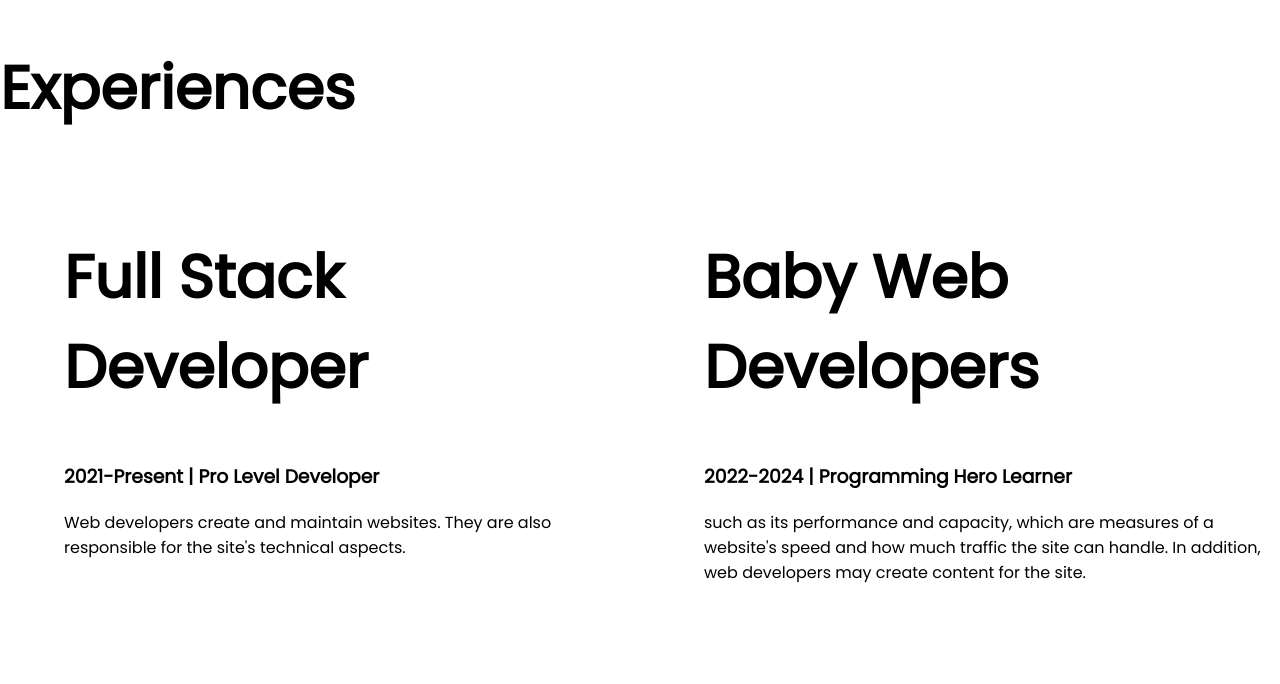
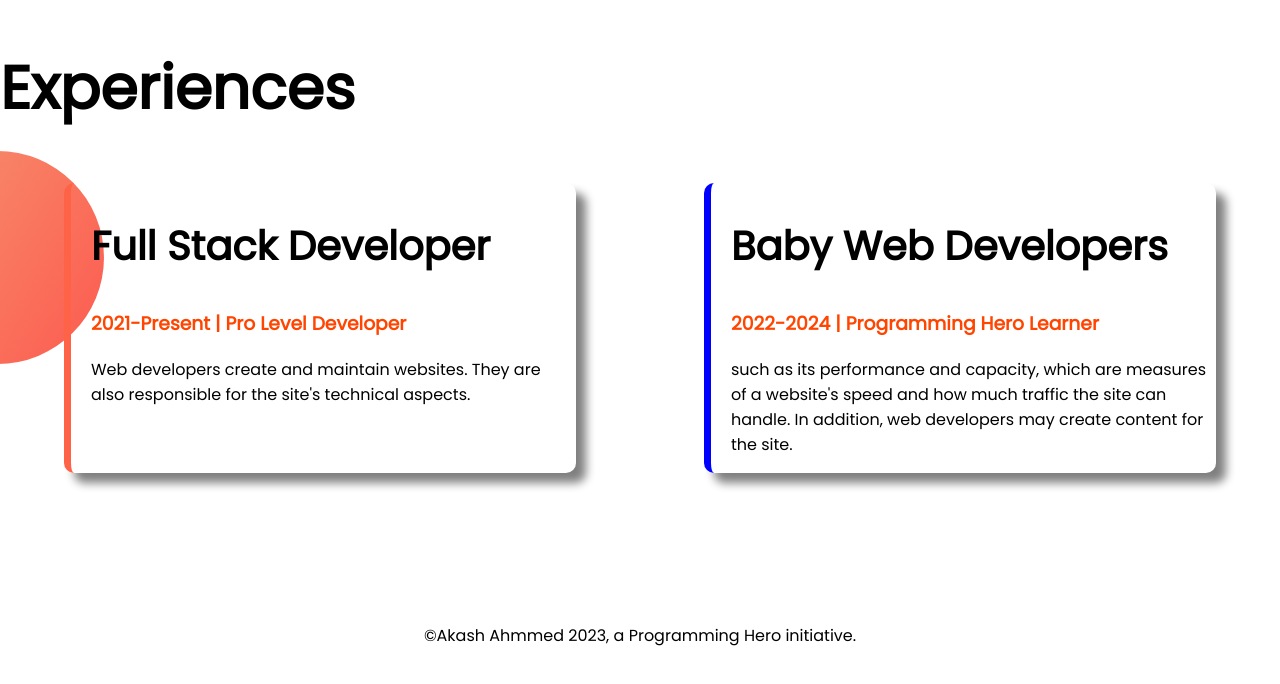
Before and after one commit to akashahmmed303/developer-portfolio, a plain HTML site: page index.html in a window 1280 px wide. Shown: the part 1437-2121 px from the top of the page. Drawn offline with Linux system fonts and the light colour scheme.

Commit message:
style border and added footer

```diff
--- a/index.html
+++ b/index.html
@@ -18,7 +18,7 @@
             <h1>Welcome to</h1>
             <h1><span class="orangered-color">Akash Ahmmed</span> Wolrd</h1>
             <h3>Movie Lover, Telecommunications Engineer, Photographer</h3>
-            <p>Hi ! Guys. I am <span class="orangered-color">Akash Ahmmed</span>from Jashore. I am complete my Diploma
+            <p>Hi ! Guys. I am <span class="orangered-color">Akash Ahmmed</span> from Jashore. I am complete my Diploma
                 in
                 Engineering at Jashore Polytechnic Institute. Now I complete my degree. In that free time, I join the
                 course
@@ -49,16 +49,16 @@
     <section class="experience-area">
         <h1>Experiences</h1>
         <div class="flexible-container">
-            <div class="half-width">
-                <h1>Full Stack Developer</h1>
-                <h3>2021-Present | Pro Level Developer</h3>
+            <div id="full-stack-developer" class="experience-item">
+                <h2>Full Stack Developer</h2>
+                <h3 class=" orangered-color">2021-Present | Pro Level Developer</h3>
                 <p>Web developers create and maintain websites. They are also responsible for the site's technical
                     aspects.
                 </p>
             </div>
-            <div class="half-width">
-                <h1>Baby Web Developers</h1>
-                <h3>2022-2024 | Programming Hero Learner</h3>
+            <div id="baby-web-developer" class="experience-item">
+                <h2>Baby Web Developers</h2>
+                <h3 class="orangered-color">2022-2024 | Programming Hero Learner</h3>
                 <p>such as its performance and capacity, which are measures of a website's speed and how much traffic
                     the
                     site can handle. In addition, web developers may create content for the site.</p>
@@ -66,5 +66,8 @@
         </div>
     </section>
 </body>
+<footer>
+    <p> &copy;Akash Ahmmed 2023, a Programming Hero initiative.</p>
+</footer>
 
 </html>
--- a/style.css
+++ b/style.css
@@ -5,6 +5,10 @@ body {
 
 h1 {
     font-size: 60px;
+}
+
+h2 {
+    font-size: 40px;
 }
 
 .orangered-color {
@@ -45,3 +49,31 @@ h1 {
     background-repeat: no-repeat;
     background-position: right;
 }
+
+.experience-area {
+    background-image: url(images/exp-bg.png);
+    background-repeat: no-repeat;
+    background-position: left;
+}
+
+.experience-item {
+    width: 40%;
+    margin-left: 5%;
+    margin-right: 5%;
+    padding-left: 20px;
+    box-shadow: 10px 10px 10px gray;
+    border-radius: 10px;
+
+}
+
+#full-stack-developer {
+    border-left: 7px solid tomato;
+}
+
+#baby-web-developer {
+    border-left: 7px solid blue;
+}
+
+footer {
+    text-align: center;
+}
```
